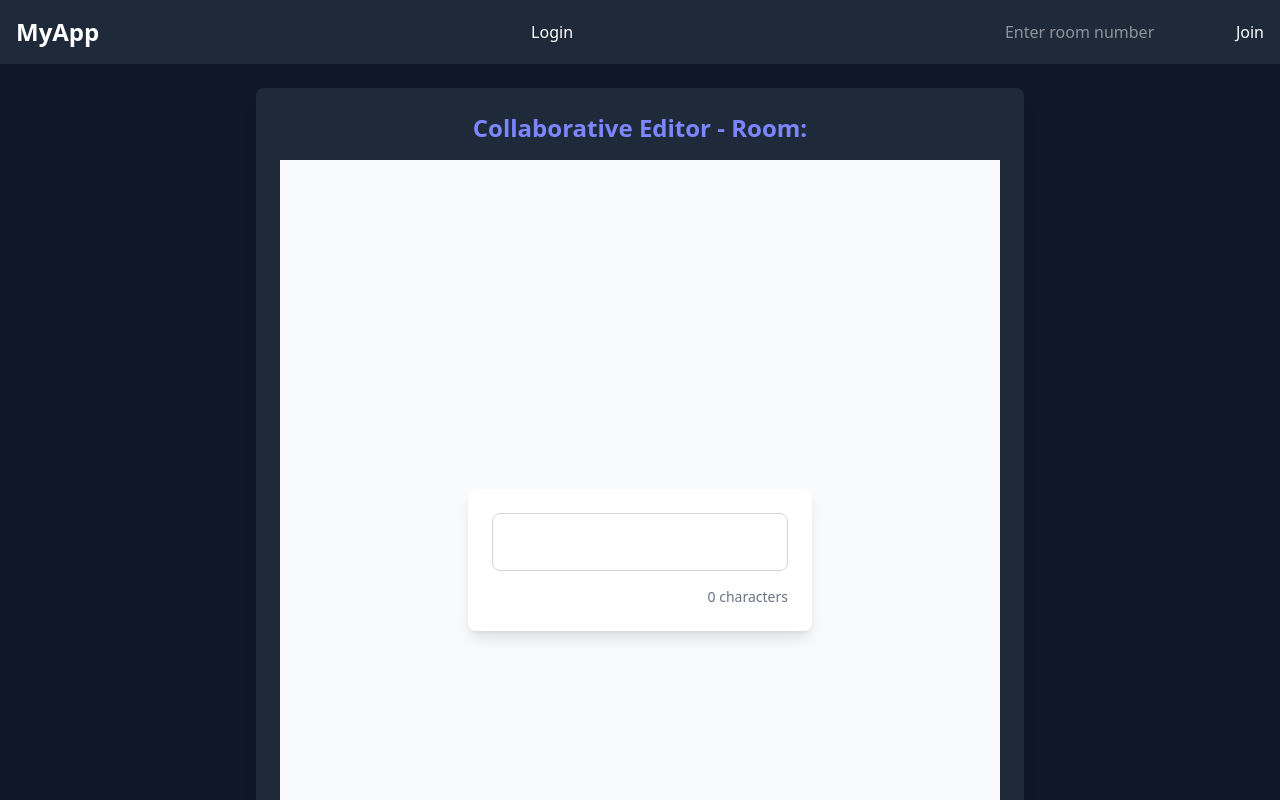
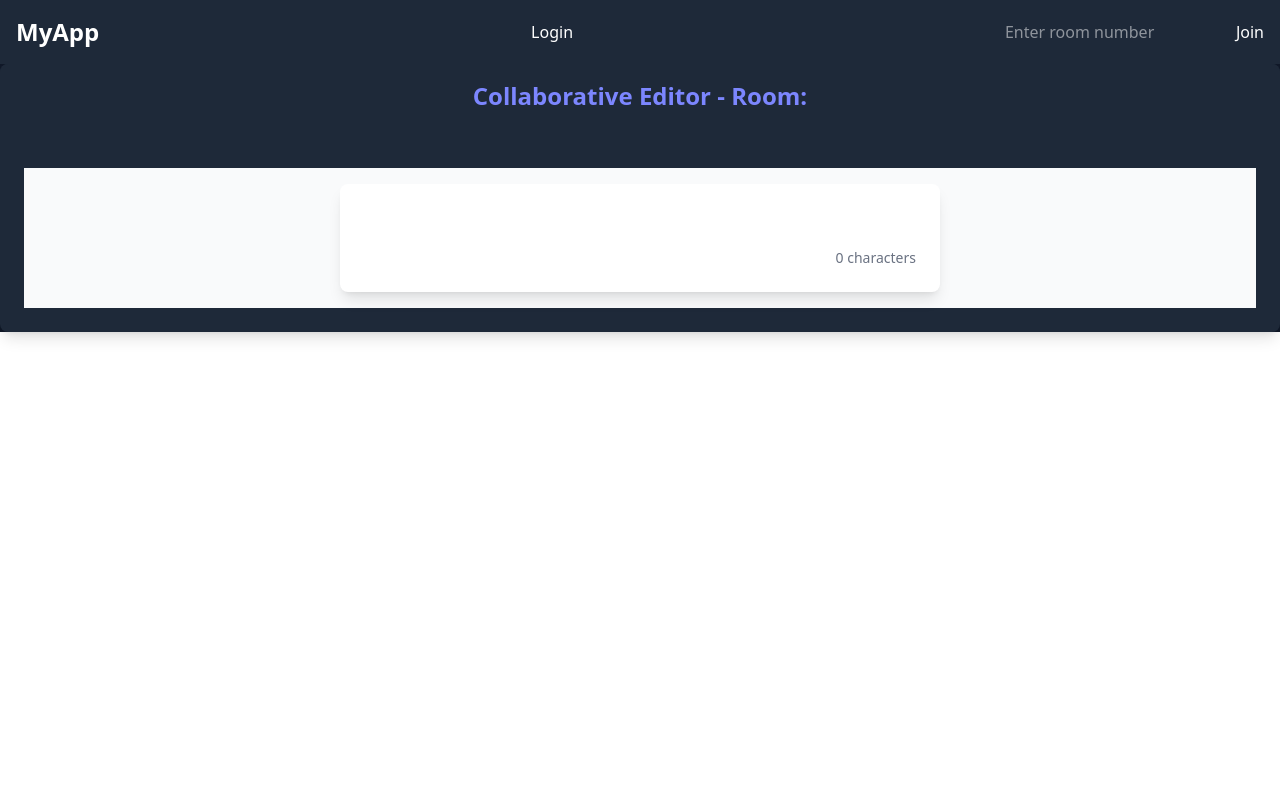
Before and after one commit to harshavardanan/Collaborative-editor, a React (Vite) app in the folder client/: page /socket in a window 1280 px wide. Shown: the top 800 px of the page. Built offline with nearby package versions, Linux system fonts and the light colour scheme; no server answers.

Commit message:
css fixed for config file

```diff
--- a/client/src/Home.tsx
+++ b/client/src/Home.tsx
@@ -30,7 +30,7 @@ export default function Home() {
   }, []);
 
   return (
-    <div className="flex items-center justify-center h-screen bg-gray-900 text-white">
+    <div className="flex items-center justify-center h-screen bg-gray-900 ">
       {joinedRoom ? (
         <SocketConfig userData={userData} roomName={roomName} />
       ) : (
@@ -45,6 +45,7 @@ export default function Home() {
             name="roomName"
             value={roomName}
             onChange={getRoomName}
+            autoComplete="off"
             className="w-full px-4 py-2 text-center text-white-900 rounded-lg focus:ring-2 focus:ring-indigo-400 "
           />
           <button
--- a/client/src/components/SocketConfig.tsx
+++ b/client/src/components/SocketConfig.tsx
@@ -50,12 +50,17 @@ const SocketConfig: React.FC<SocketConfigProps> = ({ userData, roomName }) => {
   };
 
   return (
-    <div className="flex flex-col items-center justify-center min-h-screen bg-gray-900 text-white p-6">
-      <div className="bg-gray-800 w-full max-w-3xl p-6 rounded-lg shadow-lg">
-        <h2 className="text-2xl font-semibold text-indigo-400 text-center mb-4">
+    <div className="flex flex-col items-center justify-center h-[80] w-full bg-gray-900 ">
+      <div
+        className="bg-gray-800 w-full h-full rounded-lg shadow-lg overflow-hidden"
+        style={{ maxHeight: "80vh" }}
+      >
+        <h2 className="text-2xl font-semibold text-indigo-400 text-center mb-4 sticky top-0 bg-gray-800 py-4 z-10">
           Collaborative Editor - Room: {roomName}
         </h2>
-        <TextEditor editorData={editorData} setEditorData={sendChanges} />
+        <div className="p-6">
+          <TextEditor editorData={editorData} setEditorData={sendChanges} />
+        </div>
       </div>
     </div>
   );
--- a/client/src/components/TextEditor.tsx
+++ b/client/src/components/TextEditor.tsx
@@ -28,11 +28,11 @@ export default function TextEditor({
   if (!editor) return <p>Loading editor...</p>;
 
   return (
-    <div className="flex justify-center items-center min-h-screen bg-gray-50 p-4">
+    <div className="flex justify-center items-center min-h-full w-full bg-gray-50 p-4">
       <div className="w-full md:w-2/3 lg:w-1/2 bg-white rounded-lg shadow-lg p-6 space-y-4">
         <EditorContent
           editor={editor}
-          className="border border-gray-300 rounded-lg p-4"
+          className="prose prose-sm sm:prose lg:prose-lg xl:prose-xl focus:outline-none"
         />
         <div className="flex justify-end text-sm text-gray-500">
           {editor.getText().length} characters
```
